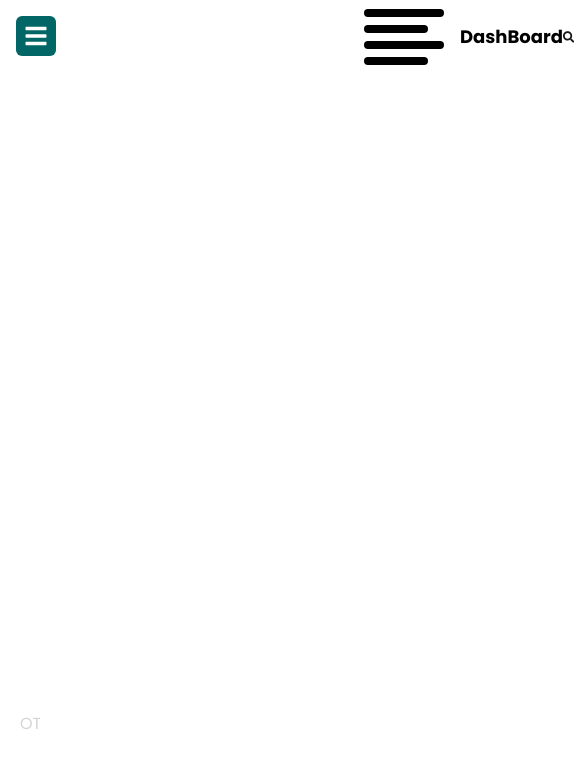
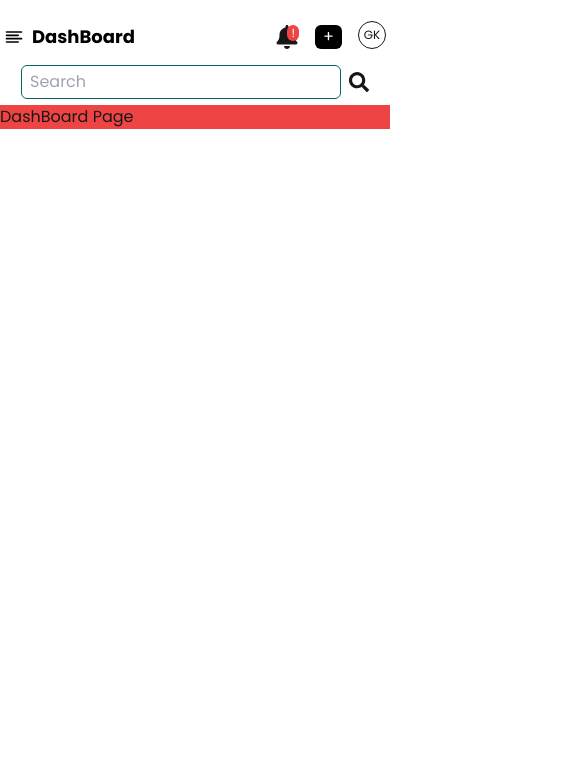
Before and after one commit to smhassan90/dataWise, a Next.js app: page /dashboard in a window 390 px wide. Shown: the top 768 px of the page, 585 px wide, since content can reach past the window. Built offline with nearby package versions, Linux system fonts and the light colour scheme.

Commit message:
feat: add responsive sidebar width calculation and toggle mobile menu functionality

```diff
--- a/package.json
+++ b/package.json
@@ -12,6 +12,7 @@
     "@hookform/resolvers": "^4.1.2",
     "@reduxjs/toolkit": "^2.6.0",
     "axios": "^1.7.9",
+    "lodash": "^4.17.21",
     "next": "15.1.7",
     "react": "^19.0.0",
     "react-dom": "^19.0.0",
--- a/src/app/dashboard/layout.js
+++ b/src/app/dashboard/layout.js
@@ -21,6 +21,7 @@ export const metadata = {
 };
 
 export default function RootLayout({ children }) {
+
   return (
     <html lang="en">
       <body>
@@ -28,7 +29,7 @@ export default function RootLayout({ children }) {
           <Sidebar />
           <div className="flex flex-col w-full">
             <Navbar />
-            {/* <div className="mt-[67px] w-[calc(100vw-21.5rem)] ml-auto">{children}</div> */}
+            <div className="mt-[105px] sm:mt-[67px] ">{children}</div>
           </div>
         </div>
         <Toaster />
--- a/src/app/dashboard/page.js
+++ b/src/app/dashboard/page.js
@@ -1,25 +1,13 @@
+"use client"
+import { getChildrenWidth } from "@/src/utils/childrenWidth";
+import { useSelector } from "react-redux";
+
 export const dashboard = () => {
+  const { sidebar } = useSelector((state) => state.sideBar);
+  const childrenWidth = getChildrenWidth(sidebar);
   return (
-    <div className="bg-red-500">
-        Hydration failed because the server rendered HTML didn't match the client. As a result this tree will be regenerated on the client. This can happen if a SSR-ed Client Component used
-
-- A server/client branch if (typeof window !== 'undefined').
-- Variable input such as Date.now() or Math.random() which changes each time it's called.
-- Date formatting in a user's locale which doesn't match the server.
-- External changing data without sending a snapshot of it along with the HTML.
-
-ye error aa raha hai mene app ke folder me layout.js ki file banai hai or (root) ke folder me bhi layout.js ki file banai hai is waja se ye erro de rahahai isko solve karo
-
-
-
-- Invalid HTML tag nesting.
-
-It can also happen if the client has a browser extension installed which messes with the HTML before React loaded.
-
-See more info here: https://nextjs.org/docs/messages/react-hydration-error
-
-
-- className="geist_6feb203d-module__8DQF1a__variable geist_mono_c7d183a-module__ZW1U4G__variable..."
+    <div className={`bg-red-500 ${childrenWidth}`}>
+        DashBoard Page
     </div>
   )
 }
--- a/src/components/navbar.jsx
+++ b/src/components/navbar.jsx
@@ -1,41 +1,70 @@
 "use client";
-import React from "react";
+import React, { useEffect } from "react";
 import { FaSearch, FaBell, FaBars } from "react-icons/fa";
 import { FiAlignLeft } from "react-icons/fi";
 import { useDispatch, useSelector } from "react-redux";
-import { openSideBar } from "../redux/sidebar";
+import { openSideBar, toogleMobile } from "../redux/sidebar";
 
-const Navbar = ({isSidebarOpen, setIsSidebarOpen }) => {
+const Navbar = ({ isSidebarOpen, setIsSidebarOpen }) => {
   const dispatch = useDispatch()
-  const title = useSelector(state=>state.sideBar.title)
-  const {width,sidebar} = useSelector(state=>state.sideBar)
+  const title = useSelector(state => state.sideBar.title)
+  const { width, sidebar } = useSelector(state => state.sideBar)
+
+  useEffect(() => {
+    const handleResize = () => {
+      if (window.innerWidth > 1024) {
+        dispatch(toogleMobile(false))
+      }
+    }
+
+    window.addEventListener("resize", handleResize)
+    return () => window.removeEventListener("resize", handleResize)
+  }, [])
   return (
-    <div className={`bg-white mt-2 flex justify-between items-center px-1 py-1 h-[57px] right-0 transition-all duration-300
-      ${sidebar ? `w-[calc(100vw-22rem)] ml-auto` : `w-[calc(100vw-5rem)] ml-auto`}
+    <section className="fixed top-0 left-0 right-0 lg:z-50 flex flex-col justify-center w-full">
+      <div className={`bg-white mt-2 flex justify-between items-center px-1 py-1 h-[57px] transition-all duration-300
+      ${sidebar ? `lg:w-[calc(100vw-22rem)] lg:ml-auto` : `lg:w-[calc(100vw-5rem)] lg:ml-auto`}
     `}>
         <div className="flex items-center gap-2 md:gap-4">
-        <FiAlignLeft className="text-black w-24 h-24 md:w-[21px] md:h-[24px] cursor-pointer" onClick={() => dispatch(openSideBar())} />
+          <FiAlignLeft className=" text-black w-5 h-5 lg:w-[30px] lg:h-[30px] cursor-pointer" onClick={() => {
+            if (window.innerWidth <= 1024) {
+              dispatch(toogleMobile());
+            } else {
+              dispatch(openSideBar())
+            }
+          }} />
           <h1 className="font-bold text-black text-lg md:text-2xl">{title}</h1>
         </div>
 
         <div className="flex items-center gap-4 md:gap-6">
-        <FaSearch className="text-gray-600 cursor-pointer w-5 h-5 md:w-6 md:h-6" />
+          <div className="hidden sm:flex items-center gap-2">
+            <input type="text" placeholder="Search" className="border sm:w-60 border-sideBarBg px-2 py-1 rounded-md text-md text-neutral-900 focus:border-neutral-500 focus:outline-none" />
+            <FaSearch className="text-gray-600 cursor-pointer w-3 h-3 sm:w-5 sm:h-5" />
+          </div>
           <div className="relative">
             <FaBell className="text-gray-600 cursor-pointer w-6 h-6 md:w-[27px] md:h-[29px]" />
             <span className="absolute top-0 right-0 bg-red-500 text-white text-xs rounded-full px-1">!</span>
           </div>
-        <button className="bg-black text-white px-3 md:px-4 py-1 md:py-2 rounded-md text-xs md:text-sm">+ Add Story</button>
-        <div className="flex items-center gap-1 md:gap-2">
-          <div className="w-8 h-8 md:w-10 md:h-10 bg-gray-300 rounded-full flex items-center justify-center border border-gray-400">
+          <button className="bg-black text-white px-2 md:px-3 md:py-1 rounded-md flex gap-2">
+            <span className="text-base">+</span>
+            <span className="hidden lg:block">Add Story</span>
+          </button>
+          <div className="flex items-center flex-col md:flex-row gap-1 md:gap-2">
+            <div className="w-7 h-7 md:w-10 md:h-10 bg-gray-300 rounded-full flex items-center justify-center border border-gray-400">
               <span className="text-xs">GK</span>
             </div>
             <div>
-            <p className="font-medium text-sm md:text-base">Gladys Kanyinda</p>
-            <p className="text-gray-600 text-xs bg-gray-500 px-2 rounded-md">Admin</p>
+              <p className="font-medium text-sm md:text-base hidden md:block">Gladys Kanyinda</p>
+              <p className="text-gray-600 text-sm bg-gray-500 px-2 rounded-md hidden md:block">Admin</p>
             </div>
           </div>
         </div>
       </div>
+      <div className="flex items-center gap-2 mx-auto sm:hidden">
+        <input type="text" placeholder="Search" className="border w-80 border-sideBarBg px-2 py-1 rounded-md text-md text-neutral-900 focus:border-neutral-500 focus:outline-none" />
+        <FaSearch className="text-gray-600 cursor-pointer w-5 h-5" />
+      </div>
+    </section>
   );
 };
 
--- a/src/components/sidebar.jsx
+++ b/src/components/sidebar.jsx
@@ -3,26 +3,33 @@ import { useState, useEffect } from "react"
 import { useRouter } from "next/navigation"
 import { FaChevronDown, FaBars } from "react-icons/fa"
 import { useDispatch, useSelector } from "react-redux"
-import { navbarTitle } from "../redux/sidebar"
+import { navbarTitle, toogleMobile } from "../redux/sidebar"
 import { sideBarMenu, others } from "../data/sidebar"
 import { RxCross2 } from "react-icons/rx";
+import { FiAlignLeft } from "react-icons/fi";
+import { debounce } from "lodash"
 const Sidebar = () => {
   const router = useRouter()
   const dispatch = useDispatch()
   const [openDropdown, setOpenDropdown] = useState(null)
-  const [isMobileMenuOpen, setIsMobileMenuOpen] = useState(false)
+  // const [isMobileMenuOpen, setIsMobileMenuOpen] = useState(false)
 
   const sidebarOpen = useSelector((state) => state.sideBar.sidebar)
+  const isMobileMenuOpen = useSelector((state) => state.sideBar.isMobileMenuOpen)
 
   useEffect(() => {
-    const handleResize = () => {
+    const handleResize = debounce(() => {
+      console.log("Chala")
       if (window.innerWidth > 1024) {
-        setIsMobileMenuOpen(false)
+        dispatch(toogleMobile(false))
       }
-    }
+    }, 200)
 
     window.addEventListener("resize", handleResize)
-    return () => window.removeEventListener("resize", handleResize)
+    return () => {
+      window.removeEventListener("resize", handleResize)
+      handleResize.cancel()
+    }
   }, [])
 
   const toggleDropdown = (menu) => {
@@ -34,43 +41,49 @@ const Sidebar = () => {
     dispatch(navbarTitle(menu.title))
 
     if (window.innerWidth < 1024) {
-      setIsMobileMenuOpen(false)
+      dispatch(toogleMobile(false))
+      // setIsMobileMenuOpen(false)
     }
   }
 
   return (
     <>
-      <button className={`lg:hidden fixed top-4 left-4 z-50 bg-sideBarBg p-2 rounded-md text-white ${isMobileMenuOpen && 'hidden'}`}
-        onClick={() => setIsMobileMenuOpen(!isMobileMenuOpen)}
-        aria-label="Toggle sidebar menu"
-        aria-expanded={isMobileMenuOpen}
-      >
-        <FaBars size={24} />
-      </button>
-
       {isMobileMenuOpen && (
         <div className="lg:hidden fixed inset-0 bg-black bg-opacity-50 z-40"
           onClick={() => setIsMobileMenuOpen(false)}
         />
       )}
 
-      <div className={`fixed top-0 left-0 h-screen bg-sideBarBg text-white transition-all duration-300 ease-in-out z-40
+      <div className={`fixed top-0 left-0 min-h-screen bg-sideBarBg text-white transition-all duration-300 ease-in-out z-40
           ${sidebarOpen ? "lg:w-[21rem] lg:rounded-[24px]" : "lg:w-[4rem] lg:rounded-[15px]"}
           ${isMobileMenuOpen ? "w-[80%] max-w-[25rem]" : "w-0 -translate-x-full"}
           lg:translate-x-0 lg:m-2 lg:h-[calc(100vh-1rem)]`}
       >
-        <div className={`h-full overflow-y-auto flex flex-col p-5`}>
-          <div className="flex items-center justify-between mb-6">
+        <div className={`h-full overflow-y-auto flex flex-col`}>
+          <div className="flex items-center justify-between p-5">
             <h1 className={`text-2xl transition-all duration-300 ${sidebarOpen ? "block" : "hidden"}`}>LOGO</h1>
             <button className="lg:hidden text-white"
-              onClick={() => setIsMobileMenuOpen(false)}
+              onClick={() => dispatch(toogleMobile(false))}
               aria-label="Close sidebar"
             >
-              <RxCross2 size={25}/>
+              <RxCross2 size={25} />
             </button>
           </div>
 
-          <nav className="flex-1">
+          <div className="flex items-center gap-3 md:hidden cursor-pointer hover:text-gray-300 p-5 pt-0">
+            <div className="p-2 bg-gray-300 rounded-full flex items-center justify-center border border-gray-400">
+              <span className="text-xs">GK</span>
+            </div>
+            <div>
+              <p className="text-lg">Gladys Kanyinda</p>
+              <p className="text-gray-600 text-lg bg-gray-500 rounded-md ">Admin</p>
+            </div>
+          </div>
+
+          <nav className="flex-1 p-5 pt-0">
+            <p className={`text-neutral-300 text-base mb-4 transition-all duration-300 ${sidebarOpen || isMobileMenuOpen ? "block" : "hidden"}`}>
+              OVERVIEW
+            </p>
             <ul className="mt-2 flex flex-col gap-y-7">
               {sideBarMenu.map((menu, index) => (
                 <li key={index} className="cursor-pointer hover:text-gray-300">
@@ -101,8 +114,8 @@ const Sidebar = () => {
                       <div id={`dropdown-${menu.title}`}
                         className={`overflow-hidden transition-all duration-300 ease-in-out
                           ${openDropdown === menu.title && (sidebarOpen || isMobileMenuOpen)
-                              ? "max-h-[500px] opacity-100"
-                              : "max-h-0 opacity-0"
+                            ? "max-h-[500px] opacity-100"
+                            : "max-h-0 opacity-0"
                           }`}
                       >
                         <ul className="ml-6 mt-6 space-y-3">
@@ -140,8 +153,8 @@ const Sidebar = () => {
           </nav>
 
           {/* Others */}
-          <div className="border-t border-gray-700 mt-8 pt-6">
-            <p className={`text-neutral-300 text-base mb-4 transition-all duration-300 ${sidebarOpen ||  isMobileMenuOpen ? "block" : "hidden"}`}>
+          <div className="border-t border-gray-700 mt-8 p-5 pt-6">
+            <p className={`text-neutral-300 text-base mb-4 transition-all duration-300 ${sidebarOpen || isMobileMenuOpen ? "block" : "hidden"}`}>
               OTHER
             </p>
             <ul className="space-y-4">
--- a/src/redux/sidebar.js
+++ b/src/redux/sidebar.js
@@ -3,7 +3,8 @@ import { createSlice } from '@reduxjs/toolkit'
 const initialState = {
   sidebar: true,
   title: 'DashBoard',
-  width: '420px'
+  width: '420px',
+  isMobileMenuOpen: false
 }
 
 export const sidebarSlice = createSlice({
@@ -19,12 +20,19 @@ export const sidebarSlice = createSlice({
       }
     },
     navbarTitle: (state,action) => {
-        state.title = action.payload
-      },
+      state.title = action.payload
+    },
+    toogleMobile:(state,action)=>{
+      if(action.payload){
+        state.isMobileMenuOpen = action.payload
+      }else{
+      state.isMobileMenuOpen = !state.isMobileMenuOpen
+      }
+    }
   },
 })
 
 // Action creators are generated for each case reducer function
-export const { openSideBar,navbarTitle } = sidebarSlice.actions
+export const { openSideBar,navbarTitle , toogleMobile} = sidebarSlice.actions
 
 export default sidebarSlice.reducer
--- /dev/null
+++ b/src/utils/childrenWidth.js
@@ -0,0 +1,5 @@
+export const getChildrenWidth = (sidebar) => {
+    return sidebar
+      ? `lg:w-[calc(100vw-22rem)] lg:ml-auto`
+      : `lg:w-[calc(100vw-5rem)] lg:ml-auto`;
+  };
```
Also changed, not shown: 1 other file (tests, documents, lock files or other folders). Lines whose indentation alone changed are shown as unchanged.
